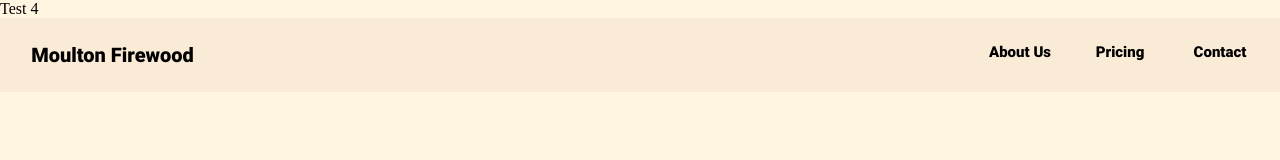
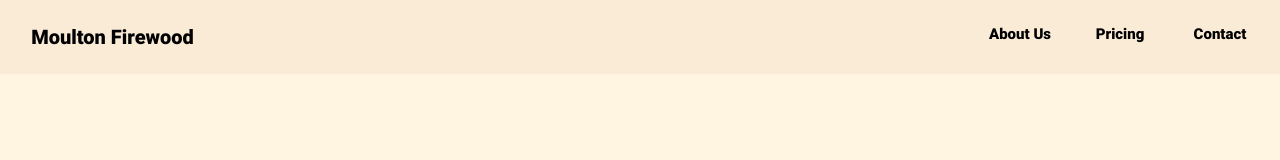
Before and after one commit to jmt4994/moultonFirewood, a plain HTML site: page index.html in a window 1280 px wide. Shown: the top 160 px of the page. Drawn offline with Linux system fonts and the light colour scheme.

Commit message:
Update index.html

```diff
--- a/index.html
+++ b/index.html
@@ -25,8 +25,6 @@
 
     </head>
     <body>
-
-        <p>Test 4</p>
 
         <div id="navbar" class="navbar">
             <div id="logocontainer" class="logocontainer">
```
